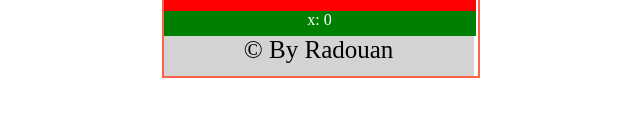
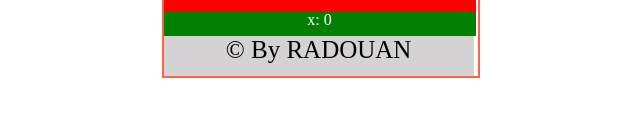
Before and after one commit to radouan-msaad/r_xo, a plain HTML site: page index.html in a window 1280 px wide. Shown: the part 372-488 px from the top of the page, without its empty margins (352-992 px from the left). Drawn offline with Linux system fonts and the light colour scheme.

Commit message:
new update

```diff
--- a/index.html
+++ b/index.html
@@ -30,7 +30,7 @@
 		<div class="pointo point">o: 0</div>
 		<div class="pointx point">x: 0</div>
 		</caption>
-		<div id="foot">&copy By Radouan</div>
+		<div id="foot">&copy By RADOUAN</div>
 	</div>
 </body>
 </html>
```
